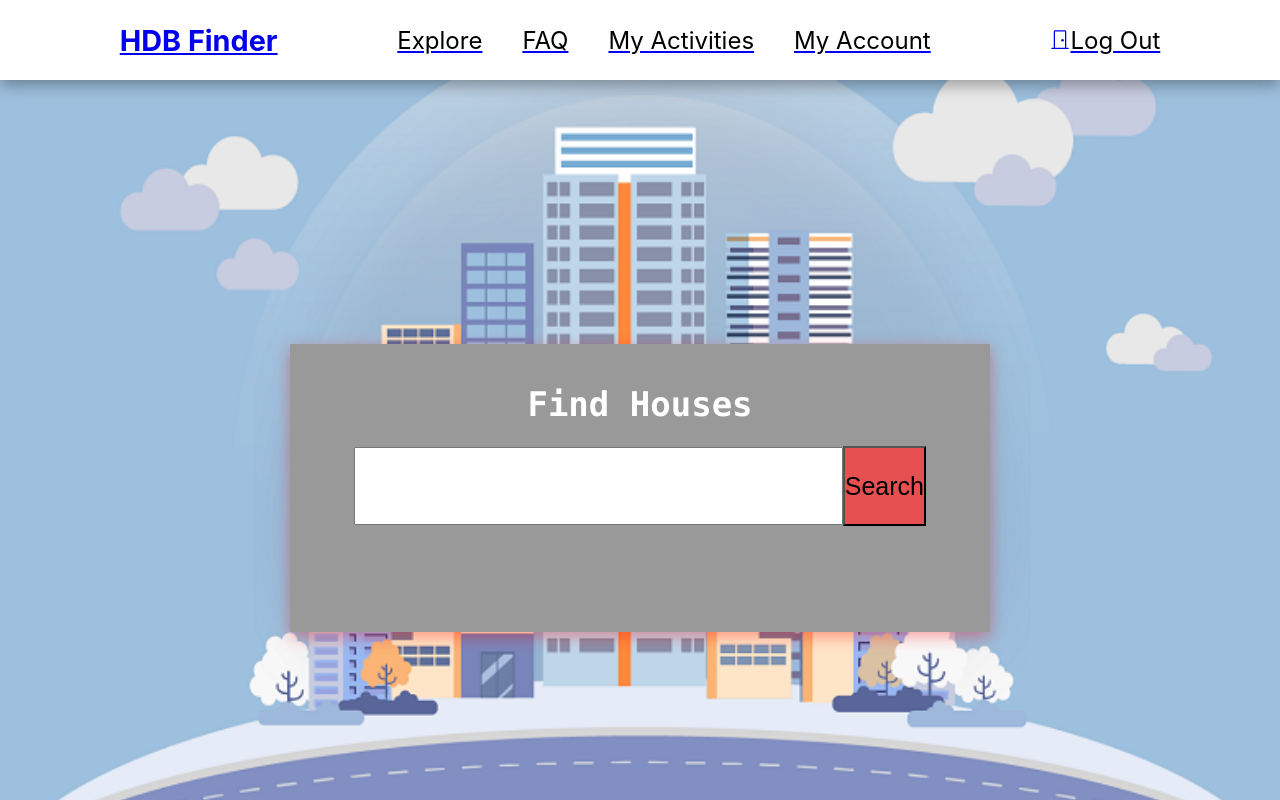
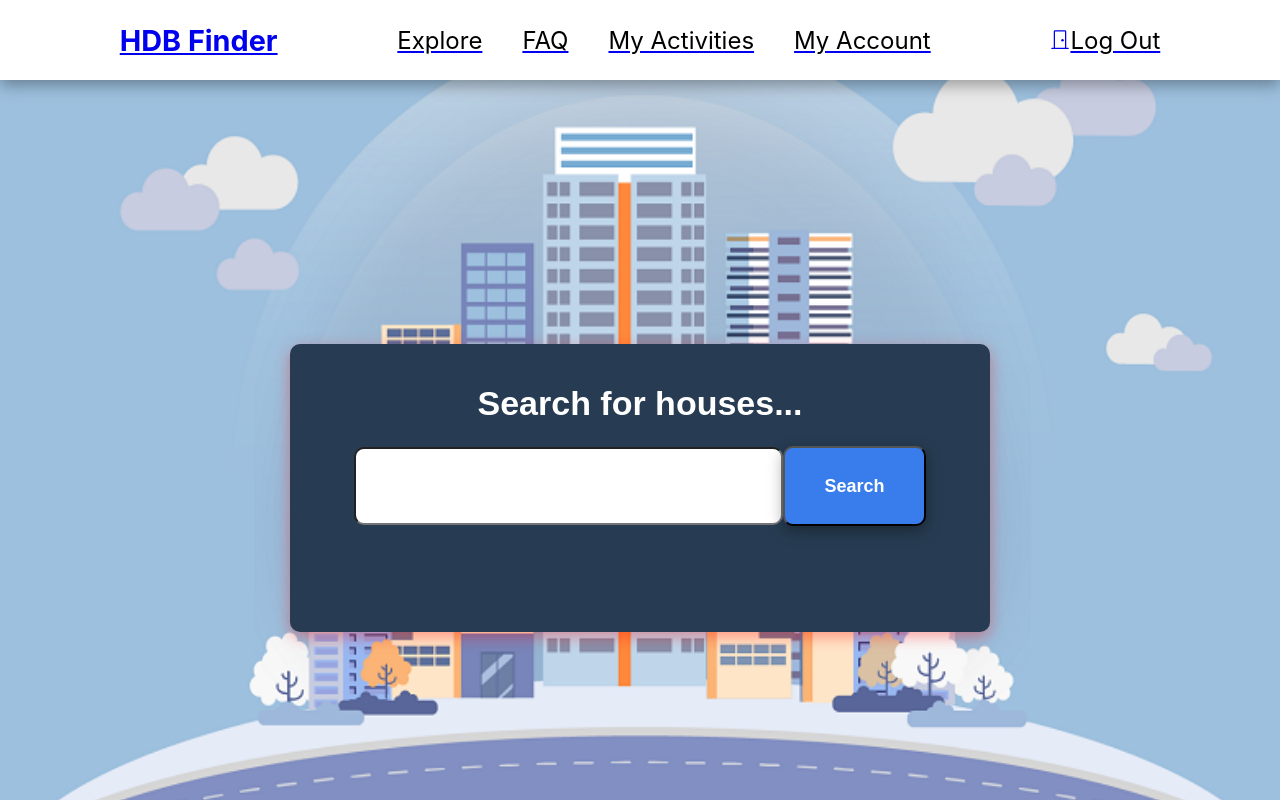
Before and after one commit to Realker/SC2006-Project, a React (Create React App) app in the folder frontend/: page /Homepage in a window 1280 px wide. Built offline with nearby package versions, Linux system fonts and the light colour scheme.

Commit message:
Search Button CSS

```diff
--- a/frontend/src/components/LoginRegister.js
+++ b/frontend/src/components/LoginRegister.js
@@ -94,6 +94,7 @@ function Login() {
               placeholder="Password"
               onChange={(e) => setPassword(e.target.value)}
             />
+
           </form>
 
           <div>
--- a/frontend/src/components/Search.js
+++ b/frontend/src/components/Search.js
@@ -19,9 +19,11 @@ export default function Search() {
     <div className="Search">
 
       <div className="search-container">
-      <h3>Find Houses</h3>
+      <h3>Search for houses...</h3>
         <div className="search-inner">
+
         <input type="text" value={value} onChange={onChange}/>
+
         <button onClick={() => onSearch(value)}>Search</button>
       </div>
       <div className="dropdown">
--- a/frontend/src/css/Search.css
+++ b/frontend/src/css/Search.css
@@ -7,7 +7,7 @@
 }
 
 .search-container {
-  background-color: #999999;
+  background-color: #273c52;
   height: 18em;
   width: 700px;
   display: flex;
@@ -15,6 +15,7 @@
   box-shadow: rgba(248, 3, 3, 0.35) 0px 5px 15px;
   position: absolute;
   top: 43%;
+  border-radius: 10px;
 
 
 }
@@ -24,10 +25,12 @@
   display: flex;
   flex-direction: column;
   border: 1px solid gray;
+  border-radius: 10px;
 }
 
 .dropdown:empty {
   border: none;
+  border-radius: 10px;
 
 }
 
@@ -35,10 +38,14 @@
   cursor: pointer;
   text-align: start;
   margin: 2px 0;
+  border-radius: 10px;
+  width: 100%;
 }
 
 input {
   width: 220px;
+  border-radius: 10px;
+
 }
 
 .search-inner {
@@ -49,6 +56,7 @@ input {
   width: 700px;
   position: absolute;
   top: 30%;
+  border-radius: 10px;
 
 
 }
@@ -58,19 +66,30 @@ input[type=text] {
   padding: 12px 20px;
   margin: 1px 0;
   box-sizing: border-box;
+  font-size: large;
+  font-family: Arial, Helvetica, sans-serif;
+
 
 }
 
 .Search button {
   font-size:25px;
-  background-color: rgb(230, 80, 80);
+  background-color:#387deb;
+  font-weight: bold;
+  font-size: large;
+  color: white;
+  width: 34%;
+  border-radius: 10px;
+
+  box-shadow: rgba(0, 0, 0, 0.35) 0px 5px 15px;
 
 }
 
 .Search h3 {
   color: white;
   font-size: 34px;
-  font-family: "Lucida Console", "Courier New", monospace;
+  font-family: Arial, Helvetica, sans-serif;
   position: relative;
   top: 40px;
+
 }
```
